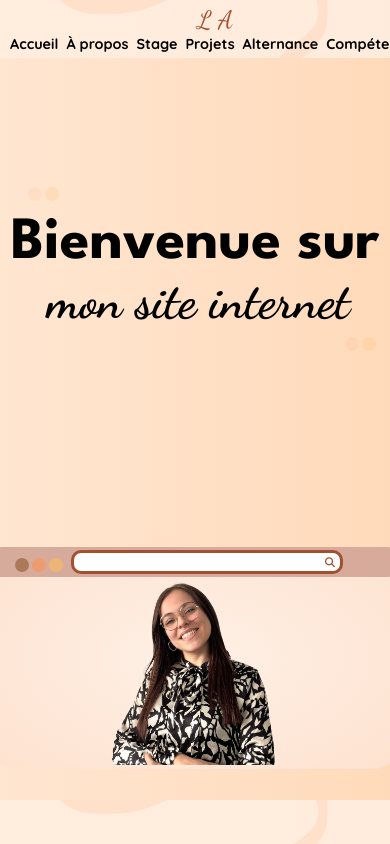
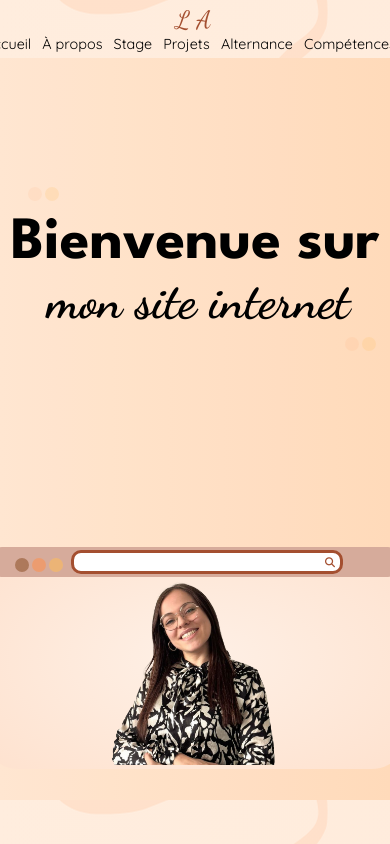
Before and after one commit to Djeridi-Adel/portfolio_Auriane, a plain HTML site: page index.html in a window 390 px wide. Shown: the top 844 px of the page. Drawn offline with Linux system fonts and the light colour scheme.

Commit message:
mobile responsive update

```diff
--- a/assets/styles/nav.css
+++ b/assets/styles/nav.css
@@ -52,19 +52,18 @@ nav a {
     transform: scale(1.2);
 }
 
-@media screen and (max-width: 768px) {
+@media screen and (max-width: 540px) {
     nav {
       flex-direction: column;
       align-items: center;
       padding-left: 10px;
-      width: auto;
+      width: 100%;
     }
 
     .nav_link {
       flex-direction: row;
       justify-content: center;
-      gap: 0.5rem;
-      font-weight: bold;
+      gap: 0.7rem;
     }
 
     .nav_link a {
--- a/style.css
+++ b/style.css
@@ -206,7 +206,7 @@ margin-right: 5px;
 
 footer{
     background-image: url("./assets/images/back5.png");
-    height: 80px;
+    height: 140px;
     display: flex;
     flex-direction: column;
     align-items: center;
@@ -235,7 +235,7 @@ footer{
 .footer_button:hover {
     transform: scale(1.1);
 }
-
+/*
 @media screen and (max-width: 768px) {
     .personality {
     margin-top: 40px;
```
